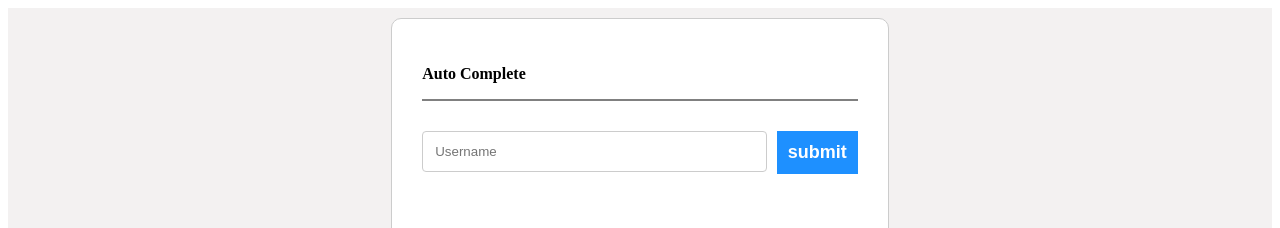
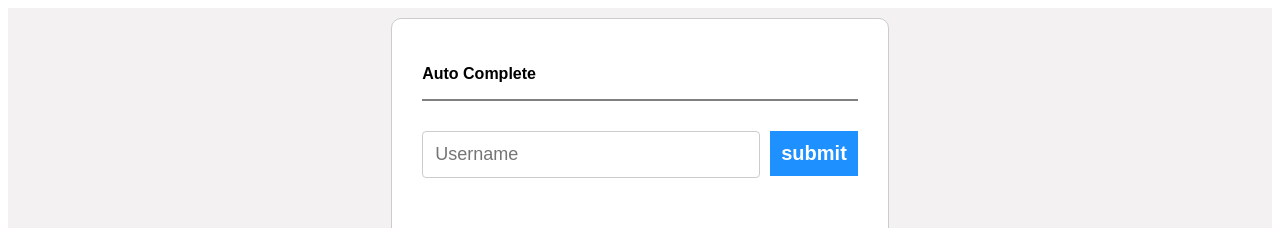
Before and after one commit to farshad161/fakir-challenge, a React (Create React App) app: page / in a window 1280 px wide. Shown: the top 228 px of the page. Built offline with nearby package versions, Linux system fonts and the light colour scheme; no server answers.

Commit message:
changing some styles

```diff
--- a/src/styles/App.css
+++ b/src/styles/App.css
@@ -16,4 +16,5 @@ body {
   position: relative;
   height: 100%;
   padding: 10px 10px;
+  font-family: "Montserrat", "Source Sans Pro", sans-serif;
 }
--- a/src/styles/autoComplete.css
+++ b/src/styles/autoComplete.css
@@ -2,6 +2,7 @@
   padding: 12px;
   border: 1.5px solid #ccc;
   border-radius: 4px;
+  font-size: 18px;
 }
 
 .autoComplete {
--- a/src/styles/button.css
+++ b/src/styles/button.css
@@ -2,7 +2,7 @@
   cursor: pointer;
   color: white;
   padding: 10px;
-  font-size: 18px;
+  font-size: 20px;
   font-weight: bold;
   color: black;
   border: 1px solid black;
```
